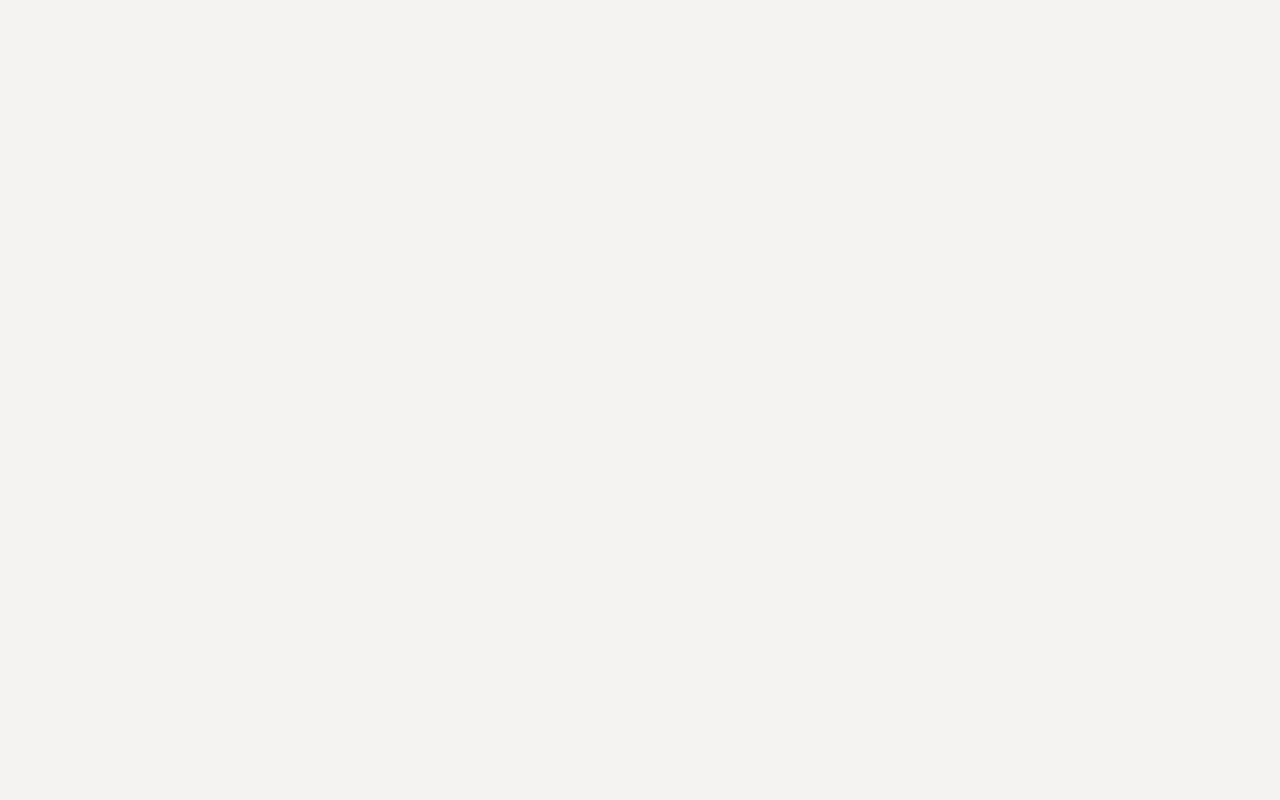
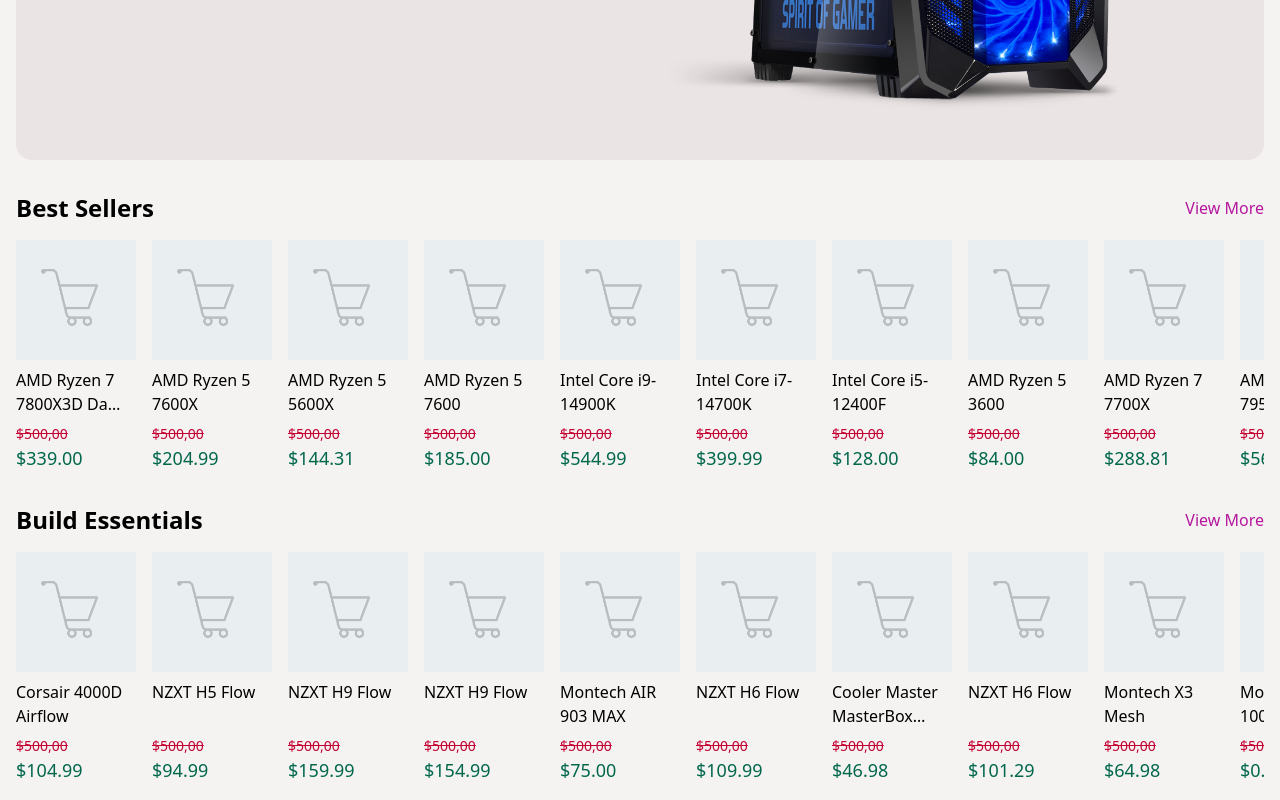
Before and after one commit to JoMath363/e-commerce-pc-builder, a React (Vite) app in the folder client/: page / in a window 1280 px wide. Shown: the part 652-1452 px from the top of the page. Before the commit the page ends 800 px from the top, so only its background shows below. Built offline with nearby package versions, Linux system fonts and the light colour scheme.

Commit message:
product card and json for mock products

```diff
--- a/client/src/components/layout/Navbar.tsx
+++ b/client/src/components/layout/Navbar.tsx
@@ -8,7 +8,7 @@
         <p>PC Builder</p>
       </div>
 
-      <div className="flex items-center justify-center gap-1">
+      <div className="flex items-center justify-center gap-2">
         <button className="p-1.5 text-[var(--background)] text-2xl rounded cursor-pointer transition-all hover:bg-[var(--primary-1)] active:bg-[var(--background)] active:text-[var(--text-1)]">
           <PiMagnifyingGlass />
         </button>
--- a/client/src/components/sections/CategorieRow.tsx
+++ b/client/src/components/sections/CategorieRow.tsx
@@ -2,7 +2,7 @@
 
 const CategorieRow = () => {
   return (
-    <div className="p-4  overflow-x-auto">
+    <section className="p-4 overflow-x-auto">
       <div className="flex space-x-4 w-fit">
         <button className="p-4 flex gap-2 items-center text-nowrap cursor-pointer border-2 border-[var(--border-1)] rounded-xl text-[var(--text-2)] hover:bg-[var(--surface)] hover:text-[var(--text-1)] active:border-[var(--primary-1)] active:text-[var(--primary-1)] active:bg-transparent">
           <PiCpu className="text-2xl" />
@@ -67,7 +67,7 @@
           </span>
         </button>
       </div>
-    </div>
+    </section>
   )
 };
 
--- /dev/null
+++ b/client/src/components/sections/FeaturedCategorie.tsx
@@ -0,0 +1,21 @@
+import type { ProductPreview } from "../../utils/types";
+import ProductCard from "../ui/ProductCard";
+
+const FeaturedCategorie = (props: { title: string; link: string; products: ProductPreview[] }) => {
+  return (
+    <section className="mt-8 m-4 flex flex-col gap-4">
+      <div className="flex justify-between items-center">
+        <h2 className="text-2xl font-bold ">{props.title}</h2>
+        <a href={props.link} className="text-[var(--primary-2)]">View More</a>
+      </div>
+
+      <div className="overflow-x-auto">
+        <div className="flex space-x-4 w-fit">
+          {props.products.map((item) => <ProductCard {...item}/>)}
+        </div>
+      </div>
+    </section>
+  )
+};
+
+export default FeaturedCategorie;
--- /dev/null
+++ b/client/src/components/ui/ProductCard.tsx
@@ -0,0 +1,26 @@
+import { } from "react-icons/pi";
+import placeholder_img from "../../assets/placeholder_img.png"
+import type { ProductPreview } from "../../utils/types";
+
+const ProductCard = (props: ProductPreview) => {
+  return (
+    <a className="min-w-30 flex flex-col gap-2">
+      <img src={props.imageUrl || placeholder_img} alt="" />
+
+      <h2 className="h-12 font-medium line-clamp-2 text-ellipsis">
+        {props.name}
+      </h2>
+
+      <div className="flex flex-col justidy-between ">
+        <p className="text-[var(--negative)] text-sm line-through">
+          $500,00
+        </p>
+        <p className="text-[var(--positive)] text-lg font-medium">
+          ${(props.price || 0).toFixed(2)}
+        </p>
+      </div>
+    </a>
+  )
+};
+
+export default ProductCard;
--- a/client/src/pages/Home.tsx
+++ b/client/src/pages/Home.tsx
@@ -1,6 +1,9 @@
 import Navbar from "../components/layout/Navbar";
 import CategorieRow from "../components/sections/CategorieRow";
+import FeaturedCategorie from "../components/sections/FeaturedCategorie";
 import Hero from "../components/sections/Hero";
+
+import { cpus, cases } from "../utils/mock.json";
 
 const Home = () => {
   return (
@@ -8,6 +11,8 @@
       <Navbar />
       <CategorieRow />
       <Hero />
+      <FeaturedCategorie title="Best Sellers" link="" products={cpus} />
+      <FeaturedCategorie title="Build Essentials" link="" products={cases} />
     </>
   )
 };
--- /dev/null
+++ b/client/src/utils/mock.json
@@ -0,0 +1,308 @@
+{
+  "cpus": [
+    {
+      "name": "AMD Ryzen 7 7800X3D Da Silva",
+      "price": 339,
+      "core_count": 8,
+      "core_clock": 4.2,
+      "boost_clock": 5,
+      "tdp": 120,
+      "graphics": "Radeon",
+      "smt": true
+    },
+    {
+      "name": "AMD Ryzen 5 7600X",
+      "price": 204.99,
+      "core_count": 6,
+      "core_clock": 4.7,
+      "boost_clock": 5.3,
+      "tdp": 105,
+      "graphics": "Radeon",
+      "smt": true
+    },
+    {
+      "name": "AMD Ryzen 5 5600X",
+      "price": 144.31,
+      "core_count": 6,
+      "core_clock": 3.7,
+      "boost_clock": 4.6,
+      "tdp": 65,
+      "graphics": null,
+      "smt": true
+    },
+    {
+      "name": "AMD Ryzen 5 7600",
+      "price": 185,
+      "core_count": 6,
+      "core_clock": 3.8,
+      "boost_clock": 5.1,
+      "tdp": 65,
+      "graphics": "Radeon",
+      "smt": true
+    },
+    {
+      "name": "Intel Core i9-14900K",
+      "price": 544.99,
+      "core_count": 24,
+      "core_clock": 3.2,
+      "boost_clock": 6,
+      "tdp": 125,
+      "graphics": "Intel UHD Graphics 770",
+      "smt": true
+    },
+    {
+      "name": "Intel Core i7-14700K",
+      "price": 399.99,
+      "core_count": 20,
+      "core_clock": 3.4,
+      "boost_clock": 5.6,
+      "tdp": 125,
+      "graphics": "Intel UHD Graphics 770",
+      "smt": true
+    },
+    {
+      "name": "Intel Core i5-12400F",
+      "price": 128,
+      "core_count": 6,
+      "core_clock": 2.5,
+      "boost_clock": 4.4,
+      "tdp": 65,
+      "graphics": null,
+      "smt": true
+    },
+    {
+      "name": "AMD Ryzen 5 3600",
+      "price": 84,
+      "core_count": 6,
+      "core_clock": 3.6,
+      "boost_clock": 4.2,
+      "tdp": 65,
+      "graphics": null,
+      "smt": true
+    },
+    {
+      "name": "AMD Ryzen 7 7700X",
+      "price": 288.81,
+      "core_count": 8,
+      "core_clock": 4.5,
+      "boost_clock": 5.4,
+      "tdp": 105,
+      "graphics": "Radeon",
+      "smt": true
+    },
+    {
+      "name": "AMD Ryzen 9 7950X3D",
+      "price": 564,
+      "core_count": 16,
+      "core_clock": 4.2,
+      "boost_clock": 5.7,
+      "tdp": 120,
+      "graphics": "Radeon",
+      "smt": true
+    },
+    {
+      "name": "AMD Ryzen 5 5600",
+      "price": 129.99,
+      "core_count": 6,
+      "core_clock": 3.5,
+      "boost_clock": 4.4,
+      "tdp": 65,
+      "graphics": null,
+      "smt": true
+    }
+  ],
+  "motherboards": [
+    {
+      "name": "MSI B650 GAMING PLUS WIFI",
+      "price": 169.99,
+      "socket": "AM5",
+      "form_factor": "ATX",
+      "max_memory": 192,
+      "memory_slots": 4,
+      "color": "Black"
+    },
+    {
+      "name": "Asus ROG STRIX B650-A GAMING WIFI",
+      "price": 199.99,
+      "socket": "AM5",
+      "form_factor": "ATX",
+      "max_memory": 192,
+      "memory_slots": 4,
+      "color": "Black / Silver"
+    },
+    {
+      "name": "MSI B760 GAMING PLUS WIFI",
+      "price": 159.99,
+      "socket": "LGA1700",
+      "form_factor": "ATX",
+      "max_memory": 192,
+      "memory_slots": 4,
+      "color": "Black / Silver"
+    },
+    {
+      "name": "MSI PRO Z790-A MAX WIFI",
+      "price": 239.99,
+      "socket": "LGA1700",
+      "form_factor": "ATX",
+      "max_memory": 192,
+      "memory_slots": 4,
+      "color": "Silver / Black"
+    },
+    {
+      "name": "MSI B550 GAMING GEN3",
+      "price": 99.99,
+      "socket": "AM4",
+      "form_factor": "ATX",
+      "max_memory": 128,
+      "memory_slots": 4,
+      "color": "Black"
+    },
+    {
+      "name": "MSI B450M-A PRO MAX II",
+      "price": 69.98,
+      "socket": "AM4",
+      "form_factor": "Micro ATX",
+      "max_memory": 64,
+      "memory_slots": 2,
+      "color": "Black"
+    },
+    {
+      "name": "MSI MAG B650 TOMAHAWK WIFI",
+      "price": 199.99,
+      "socket": "AM5",
+      "form_factor": "ATX",
+      "max_memory": 192,
+      "memory_slots": 4,
+      "color": "Black"
+    },
+    {
+      "name": "Gigabyte B650 GAMING X AX",
+      "price": 179.99,
+      "socket": "AM5",
+      "form_factor": "ATX",
+      "max_memory": 192,
+      "memory_slots": 4,
+      "color": "Black / Gray"
+    },
+    {
+      "name": "Asus PRIME B550M-A WIFI II",
+      "price": 104.99,
+      "socket": "AM4",
+      "form_factor": "Micro ATX",
+      "max_memory": 128,
+      "memory_slots": 4,
+      "color": "Blue / Silver"
+    },
+    {
+      "name": "ASRock B650M Pro RS WiFi",
+      "price": 149.99,
+      "socket": "AM5",
+      "form_factor": "Micro ATX",
+      "max_memory": 192,
+      "memory_slots": 4,
+      "color": "Black / Silver"
+    }
+  ],
+  "cases": [
+    {
+      "name": "Corsair 4000D Airflow",
+      "price": 104.99,
+      "type": "ATX Mid Tower",
+      "color": "Black",
+      "psu": null,
+      "side_panel": "Tinted Tempered Glass",
+      "external_volume": 48.6,
+      "internal_35_bays": 2
+    },
+    {
+      "name": "NZXT H5 Flow",
+      "price": 94.99,
+      "type": "ATX Mid Tower",
+      "color": "Black",
+      "psu": null,
+      "side_panel": "Tempered Glass",
+      "external_volume": 47,
+      "internal_35_bays": 1
+    },
+    {
+      "name": "NZXT H9 Flow",
+      "price": 159.99,
+      "type": "ATX Mid Tower",
+      "color": "White",
+      "psu": null,
+      "side_panel": "Tempered Glass",
+      "external_volume": 66.9,
+      "internal_35_bays": 2
+    },
+    {
+      "name": "NZXT H9 Flow",
+      "price": 154.99,
+      "type": "ATX Mid Tower",
+      "color": "Black",
+      "psu": null,
+      "side_panel": "Tempered Glass",
+      "external_volume": 66.9,
+      "internal_35_bays": 2
+    },
+    {
+      "name": "Montech AIR 903 MAX",
+      "price": 75,
+      "type": "ATX Mid Tower",
+      "color": "Black",
+      "psu": null,
+      "side_panel": "Tempered Glass",
+      "external_volume": 54.2,
+      "internal_35_bays": 2
+    },
+    {
+      "name": "NZXT H6 Flow",
+      "price": 109.99,
+      "type": "ATX Mid Tower",
+      "color": "White",
+      "psu": null,
+      "side_panel": "Tempered Glass",
+      "external_volume": 51.8,
+      "internal_35_bays": 1
+    },
+    {
+      "name": "Cooler Master MasterBox Q300L",
+      "price": 46.98,
+      "type": "MicroATX Mini Tower",
+      "color": "Black",
+      "psu": null,
+      "side_panel": "Acrylic",
+      "external_volume": 33.6,
+      "internal_35_bays": 1
+    },
+    {
+      "name": "NZXT H6 Flow",
+      "price": 101.29,
+      "type": "ATX Mid Tower",
+      "color": "Black",
+      "psu": null,
+      "side_panel": "Tempered Glass",
+      "external_volume": 51.8,
+      "internal_35_bays": 1
+    },
+    {
+      "name": "Montech X3 Mesh",
+      "price": 64.98,
+      "type": "ATX Mid Tower",
+      "color": "Black",
+      "psu": null,
+      "side_panel": "Tempered Glass",
+      "external_volume": null,
+      "internal_35_bays": 2
+    },
+    {
+      "name": "Montech AIR 100 ARGB",
+      "price": null,
+      "type": "MicroATX Mid Tower",
+      "color": "Black",
+      "psu": null,
+      "side_panel": "Tempered Glass",
+      "external_volume": 36.1,
+      "internal_35_bays": 2
+    }
+  ]
+}
--- /dev/null
+++ b/client/src/utils/template.tsx
@@ -0,0 +1,11 @@
+import {  } from "react-icons/pi";
+
+const Name = () => {
+  return (
+    <div>
+
+    </div>
+  )
+};
+
+export default Name;
--- /dev/null
+++ b/client/src/utils/types.ts
@@ -0,0 +1,5 @@
+export type ProductPreview = {
+  name: string;
+  price: number | null;
+  imageUrl?: string;
+};
```
Also changed, not shown: client/src/components/sections/Hero.tsx (+5 -5 lines), client/src/assets/placeholder_img.png (added).
